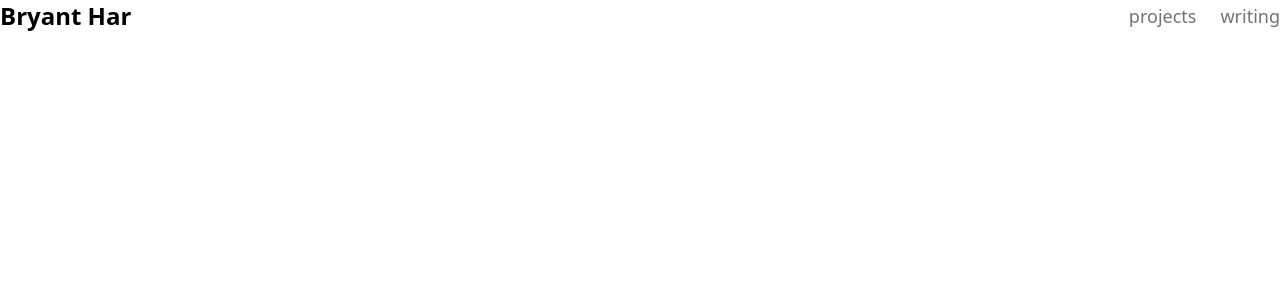
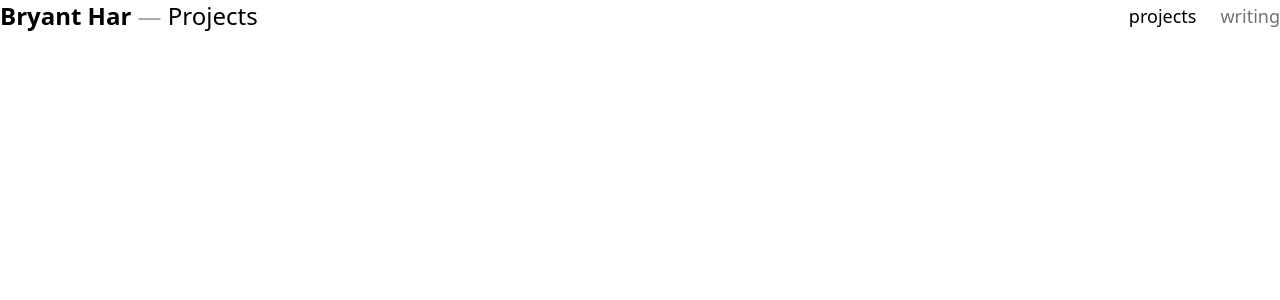
Before and after one commit to bryant-har/bryanthar.com, a Next.js app in the folder etamac/: page /about/projects in a window 1280 px wide. Shown: the top 300 px of the page. Built offline with nearby package versions, Linux system fonts and the light colour scheme.

Commit message:
Fix Routing Bug with static page. Add 404 page.

```diff
--- /dev/null
+++ b/etamac/src/pages/404.js
@@ -0,0 +1,4 @@
+
+export default function Error() {
+  return <h1>Oops. 404 - Page Not Found</h1>
+}
--- a/etamac/src/pages/about/index.js
+++ b/etamac/src/pages/about/index.js
@@ -20,7 +20,7 @@
         designer<span className={styles.g}>.</span>
       </p>
       <p>Design Philosophy</p>
-      <div className=''>
+      <div>
         <p className="text-xs italic">
           This website is powered by NextJS and Tailwind CSS, with MUI components. ~Almost all written by me.
         </p>
--- a/etamac/src/pages/about/projects.js
+++ b/etamac/src/pages/about/projects.js
@@ -8,5 +8,7 @@
 ))
 
 export default function P() {
-  return <></>
+  return <>
+    {/* todo */}
+  </>
 }
--- a/etamac/src/pages/about/writing.js
+++ b/etamac/src/pages/about/writing.js
@@ -1,4 +1,4 @@
-import Header from "../static/Header"
+import Header from "../../static/Header"
 
 Writing.getLayout = ((page) => (
   <div>
@@ -7,5 +7,7 @@
   </div>
 ))
 export default function Writing() {
-  return <></>
+  return <>
+    {/* todo */}
+  </>
 }
--- a/etamac/src/static/Header.js
+++ b/etamac/src/static/Header.js
@@ -5,8 +5,8 @@
 
 
 const links = [
-  { name: "projects", href: "/projects" },
-  { name: "writing", href: "/writing" },
+  { name: "projects", href: "/about/projects" },
+  { name: "writing", href: "/about/writing" }
 ];
 
 export default function Header() {
```
Also changed, not shown: 1 other file (tests, documents, lock files or other folders).
